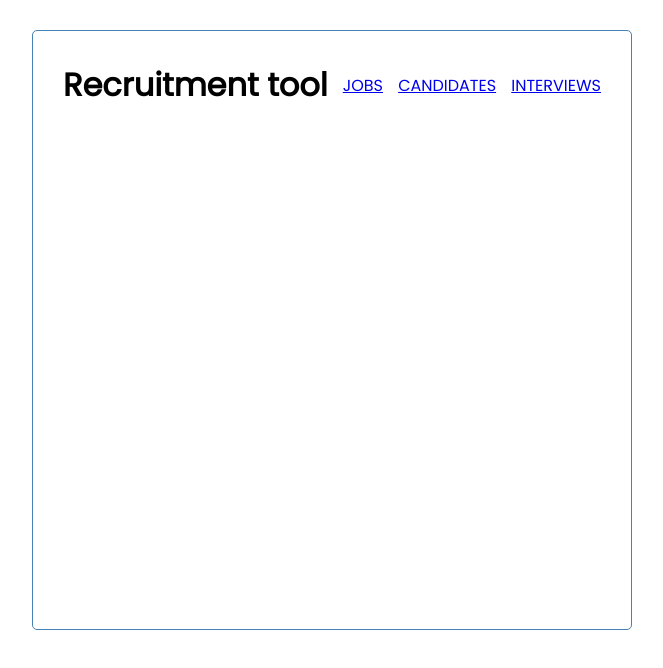
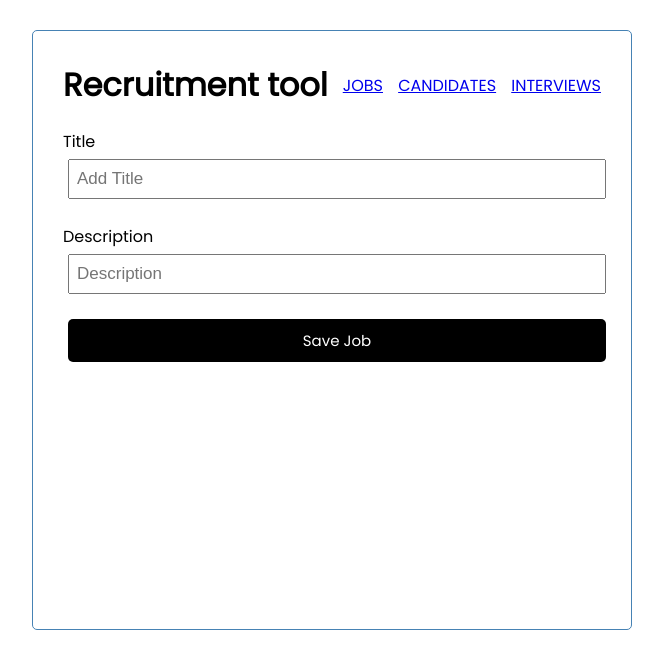
Before and after one commit to AtanasTachev/bootcamp_exam, a React (Create React App) app in the folder src/refs/heads/main/: page /createJob in a window 1280 px wide. Shown: the top 668 px of the page, without its empty margins (308-971 px from the left). Built offline with nearby package versions, Linux system fonts and the light colour scheme.

Commit message:
some forms

```diff
--- a/src/refs/heads/main/src/App.js
+++ b/src/refs/heads/main/src/App.js
@@ -3,6 +3,8 @@ import Header from './components/Header.js'
 import Jobs from './components/Jobs.js'
 import Candidates from './components/Candidates.js'
 import Interviews from './components/Interviews.js'
+import CreateJob from './components/CreateJob.js'
+import EditJob from './components/EditJob.js'
 
 
 function App() {
@@ -13,6 +15,10 @@ function App() {
         <Route path='/jobs' component={Jobs}/>
         <Route path='/candidates' component={Candidates}/>
         <Route path='/interviews' component={Interviews}/>
+        <Route path='/createJob' component={CreateJob}/>
+        <Route path='/editJob' component={EditJob}/>
+
+
             </div>
         </Router>
 );
--- /dev/null
+++ b/src/refs/heads/main/src/components/CreateJob.js
@@ -0,0 +1,42 @@
+import { useState } from "react";
+
+const CreateJob= ({onAdd}) => {
+
+    const [title, setTitle] = useState('');
+    const [description, setDescription] = useState('');
+
+    const onSubmit = (e) => {
+        e.preventDefault();
+
+        if(!title) {
+            alert('Please add title!');
+            return;
+        }
+        onAdd({ title, description});
+
+        setTitle('');
+        setDescription('');
+    }
+
+    return [
+        <form className='add-form' onSubmit={onSubmit}>
+            <div className='form-control'>
+                <label>Title</label>
+                <input type='text'placeholder='Add Title'
+                value={title} onChange={(e) => {
+                    setTitle(e.target.value)
+                }}/>
+            </div>
+            <div className='form-control'>
+                <label>Description</label>
+                <input type='text'placeholder='Description'
+                      value={description} onChange={(e) => {
+                        setDescription(e.target.value)
+                    }}/>
+            </div>
+            <input className='btn btn-block' type='submit' value='Save Job'/>
+        </form>
+
+    ]
+}
+export default CreateJob;
--- /dev/null
+++ b/src/refs/heads/main/src/components/EditJob.js
@@ -0,0 +1,42 @@
+import { useState } from "react";
+
+const EditJob= ({onEdit}) => {
+
+    const [title, setTitle] = useState('');
+    const [description, setDescription] = useState('');
+
+    const onSubmit = (e) => {
+        e.preventDefault();
+
+        if(!title) {
+            alert('Please add title!');
+            return;
+        }
+        onEdit({ title, description});
+
+        setTitle('');
+        setDescription('');
+    }
+
+    return [
+        <form className='add-form' onSubmit={onSubmit}>
+            <div className='form-control'>
+                <label>Title</label>
+                <input type='text'placeholder='Add Title'
+                value={title} onChange={(e) => {
+                    setTitle(e.target.value)
+                }}/>
+            </div>
+            <div className='form-control'>
+                <label>Description</label>
+                <input type='text'placeholder='Description'
+                      value={description} onChange={(e) => {
+                        setDescription(e.target.value)
+                    }}/>
+            </div>
+            <input className='btn btn-block' type='submit' value='Save Job'/>
+        </form>
+
+    ]
+}
+export default EditJob;
--- a/src/refs/heads/main/src/components/Jobs.js
+++ b/src/refs/heads/main/src/components/Jobs.js
@@ -1,6 +1,6 @@
 import { Link } from "react-router-dom";
 
-const Jobs = () => {
+const Jobs = ({jobId}) => {
 
     return (
         <>
@@ -22,3 +22,5 @@ const Jobs = () => {
 }
 
 export default Jobs;
+
+// /jobs/:jobId/interviews
```
Lines whose indentation alone changed are shown as unchanged.
